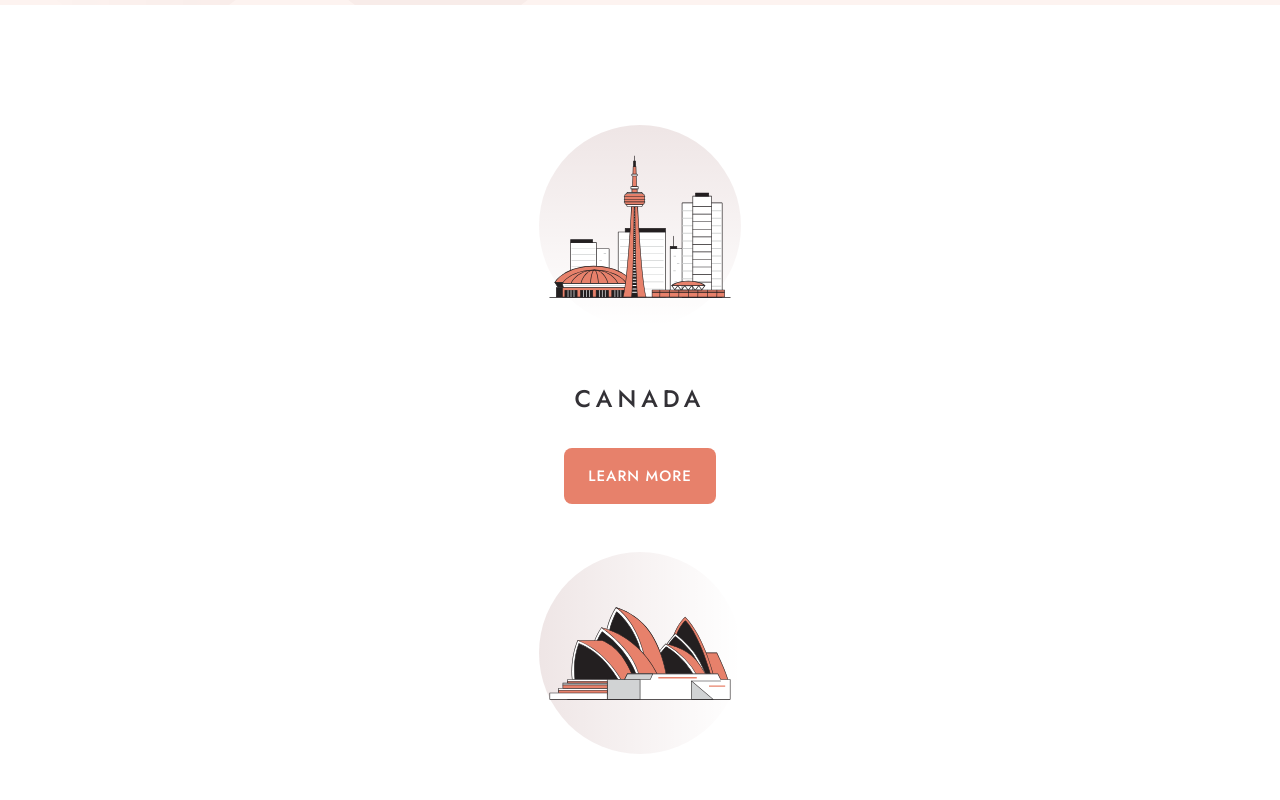
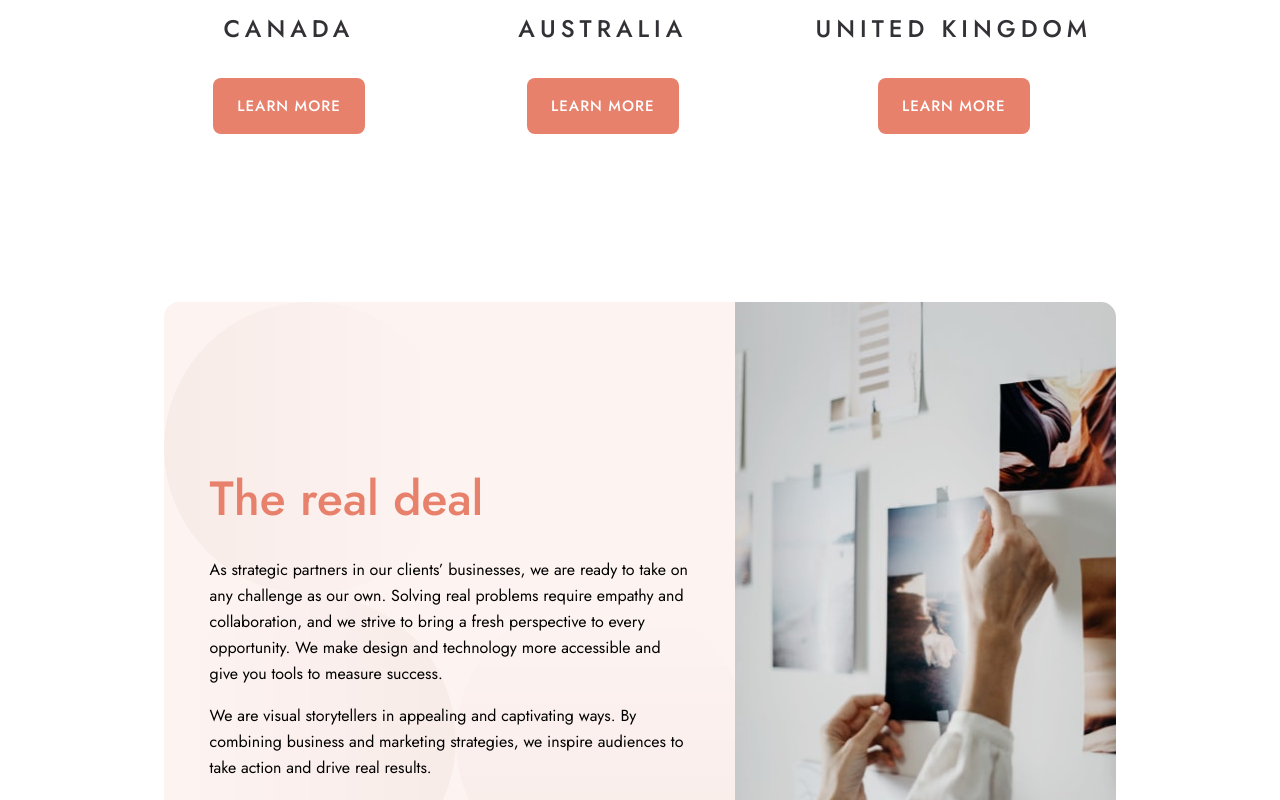
Before and after one commit to RayaneBengaoui/FM_challenge20_designo_multipage, a React (Create React App) app: page /about in a window 1280 px wide. Shown: the part 1760-2560 px from the top of the page. Built offline with nearby package versions, Linux system fonts and the light colour scheme.

Commit message:
Adding tablet/desktop view for About page

```diff
--- a/src/components/About/Information.js
+++ b/src/components/About/Information.js
@@ -4,9 +4,16 @@ import { motion } from "framer-motion";
 import three_circle_bg from "../../assets/shared/desktop/bg-pattern-three-circles.svg";
 import one_circle_bg from "../../assets/about/desktop/bg-pattern-hero-about-desktop.svg";
 
-const Information = ({ images, title, description, theme, doubletext }) => {
+const Information = ({
+  images,
+  title,
+  description,
+  theme,
+  doubletext,
+  flexDir,
+}) => {
   return (
-    <InformationStyle>
+    <InformationStyle theme={theme} flexDir={flexDir}>
       <Image images={images} />
       <TextContainer theme={theme}>
         <h2>{title}</h2>
@@ -20,6 +27,19 @@ const Information = ({ images, title, description, theme, doubletext }) => {
 
 const InformationStyle = styled(motion.section)`
   min-height: 44rem;
+
+  @media screen and (min-width: 700px) {
+    border-radius: 15px;
+    overflow: hidden;
+  }
+  @media screen and (min-width: 1250px) {
+    max-width: 1111px;
+    margin: auto;
+    display: flex;
+    min-height: ${(props) => (props.theme === "dark" ? "480px" : "640px")};
+    flex-direction: ${(props) =>
+      props.flexDir === "row" ? "row" : "row-reverse"};
+  }
 `;
 const Image = styled.div`
   height: 320px;
@@ -31,8 +51,11 @@ const Image = styled.div`
   @media screen and (min-width: 700px) {
     background-image: url(${(props) => props.images.tablet});
   }
-  @media screen and (min-width: 1400px) {
+  @media screen and (min-width: 1250px) {
     background-image: url(${(props) => props.images.desktop});
+    height: unset;
+    width: unset;
+    flex-basis: 40%;
   }
 `;
 const TextContainer = styled.div`
@@ -51,15 +74,32 @@ const TextContainer = styled.div`
   align-items: center;
   padding: 5rem 0;
 
+  h2 {
+    @media screen and (min-width: 1250px) {
+      text-align: left;
+      width: 100%;
+      max-width: 30rem;
+    }
+  }
+
   p {
     color: ${(props) => (props.theme === "dark" ? "white" : "black")};
     max-width: 21rem;
     text-align: center;
     padding-top: 1.5rem;
+
+    @media screen and (min-width: 1250px) {
+      max-width: 30rem;
+      text-align: left;
+    }
   }
 
   .secondParagraph {
     padding-top: 1rem;
+  }
+
+  @media screen and (min-width: 1250px) {
+    flex-basis: 60%;
   }
 `;
 
--- a/src/components/GlobalStyle.js
+++ b/src/components/GlobalStyle.js
@@ -39,6 +39,10 @@ h1{
 h2{
     font-size : 2rem;
     font-weight:500;
+
+    @media screen and (min-width: 700px) {
+        font-size: 3rem;
+  }
 }
 
 h3{
@@ -50,7 +54,6 @@ h3{
 
     @media screen and (min-width: 700px) {
         font-size: 1.5rem;
-
   }
 }
 
--- a/src/pages/About.js
+++ b/src/pages/About.js
@@ -42,6 +42,7 @@ const About = () => {
           "We are a crew of strategists, problem-solvers, and technologists. Every design is thoughtfully crafted from concept to launch, ensuring success in its given market. We are constantly updating our skills in a myriad of platforms."
         }
         theme={"light"}
+        flexDir="row"
         doubletext={
           "Our team is multi-disciplinary and we are not merely interested in form — content and meaning are just as important. We give great importance to craftsmanship, service, and prompt delivery. Clients have always been impressed with our high-quality outcomes that encapsulates their brand’s story and mission."
         }
@@ -81,11 +82,31 @@ const About = () => {
 
 const AboutStyle = styled(motion.div)`
   min-height: 100vh;
+
+  @media screen and (min-width: 700px) {
+    padding: 0 2.5rem;
+    margin-bottom: 26rem;
+
+    section:nth-child(2) {
+      margin-top: 7.5rem;
+    }
+  }
+  @media screen and (min-width: 1250px) {
+    padding: 0 10.25rem;
+  }
 `;
 const CityLocations = styled(motion.div)`
   min-height: 100vh;
   padding: 0 1.5rem;
   margin: 7.5rem 0;
+
+  @media screen and (min-width: 1250px) {
+    max-width: 1111px;
+    margin: 7.5rem auto;
+    min-height: 10vh;
+    display: flex;
+    justify-content: space-between;
+  }
 `;
 
 export default About;
```
